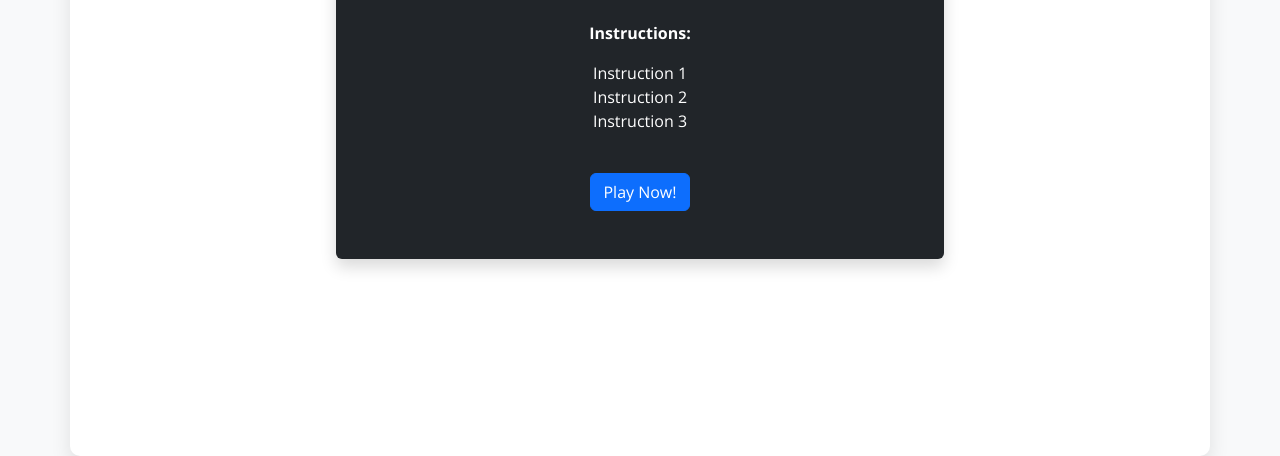
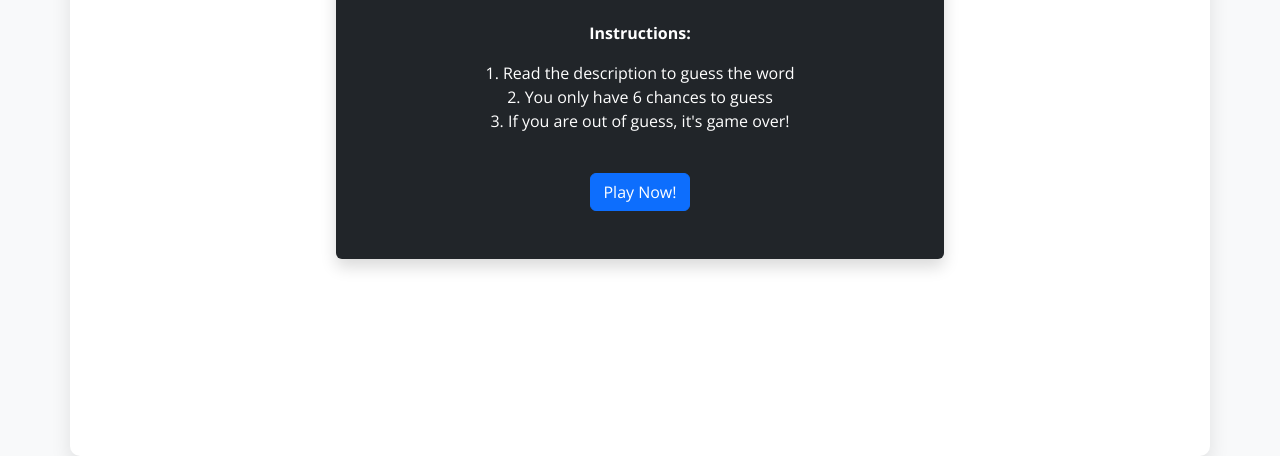
Before and after one commit to adecarl3123/WordGuessApp, a plain HTML site: page Index.html in a window 1280 px wide. Shown: the part 344-800 px from the top of the page. Drawn offline with nearby package versions, Linux system fonts and the light colour scheme.

Commit message:
2nd commit

```diff
--- a/Index.html
+++ b/Index.html
@@ -15,9 +15,9 @@
             <div>
                 <p class="fw-bold">Instructions:</p>
                 <ul class="list-unstyled">
-                    <li>Instruction 1</li>
-                    <li>Instruction 2</li>
-                    <li>Instruction 3</li>
+                    <li>1. Read the description to guess the word</li>
+                    <li>2. You only have 6 chances to guess</li>
+                    <li>3. If you are out of guess, it's game over!</li>
                 </ul>
             </div>
             <a class="btn btn-primary mt-4" href="Game.html">Play Now!</a>
```
